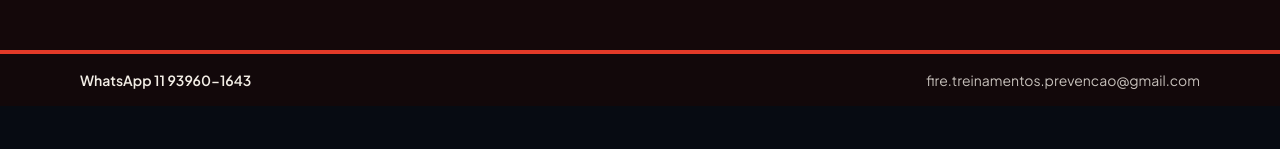
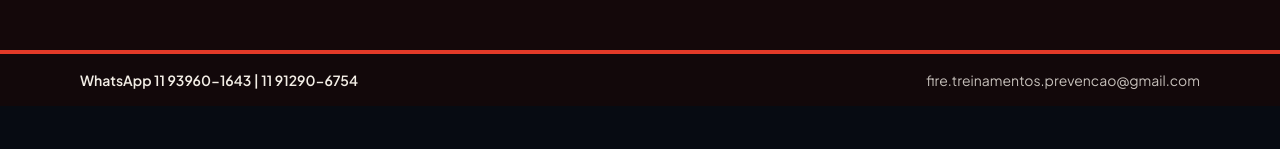
Before and after one commit to JorgeWendell/nrlearn, a Next.js app: page / in a window 1280 px wide. Shown: the part 2585-2734 px from the top of the page. Built offline with nearby package versions, Linux system fonts and the light colour scheme; no server answers; the database is empty.

Commit message:
error pptx4

```diff
--- a/src/components/site-footer.tsx
+++ b/src/components/site-footer.tsx
@@ -1,8 +1,8 @@
 import Link from "next/link";
 
 const EMAIL = "fire.treinamentos.prevencao@gmail.com";
-const WHATSAPP = "11939601643";
-const WHATSAPP_DISPLAY = "11 93960-1643";
+const WHATSAPP = "11939601643 | 11 91290-6754";
+const WHATSAPP_DISPLAY = "11 93960-1643 | 11 91290-6754";
 
 export function SiteFooter() {
   return (
```
